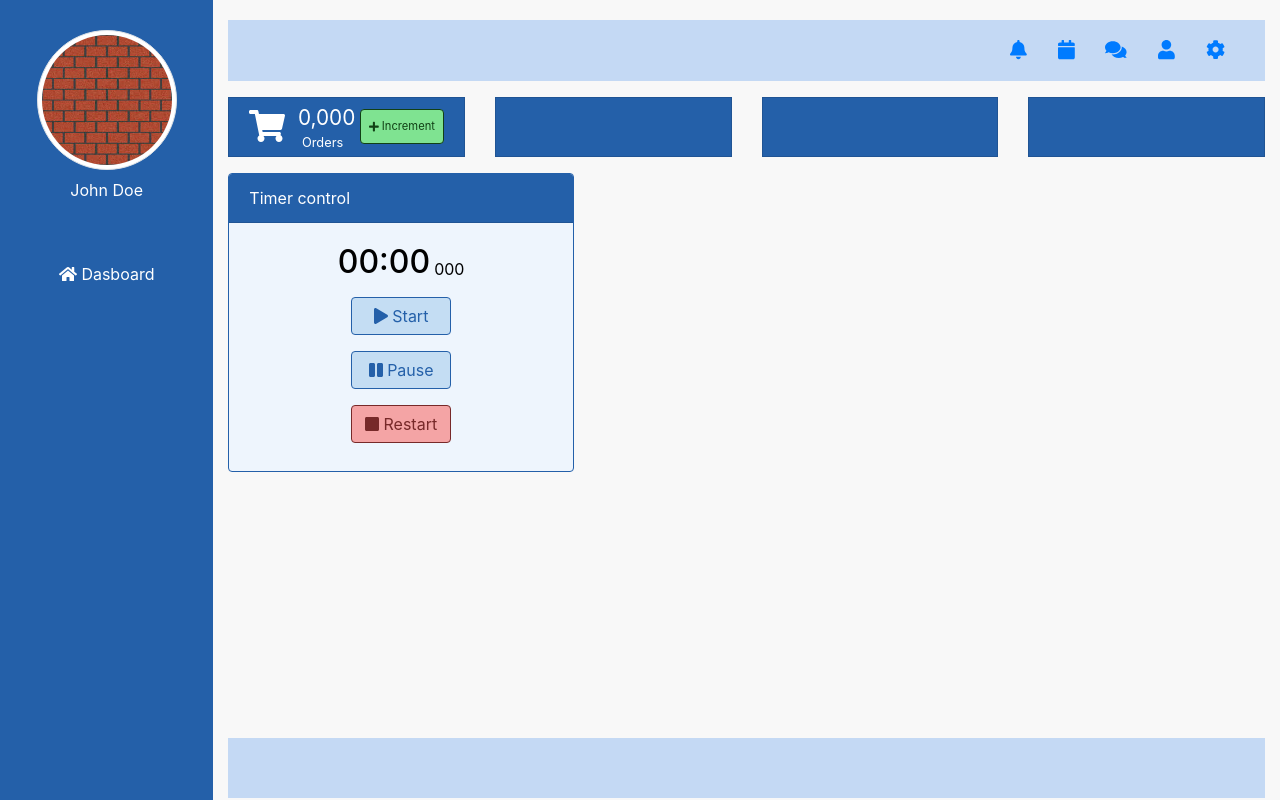
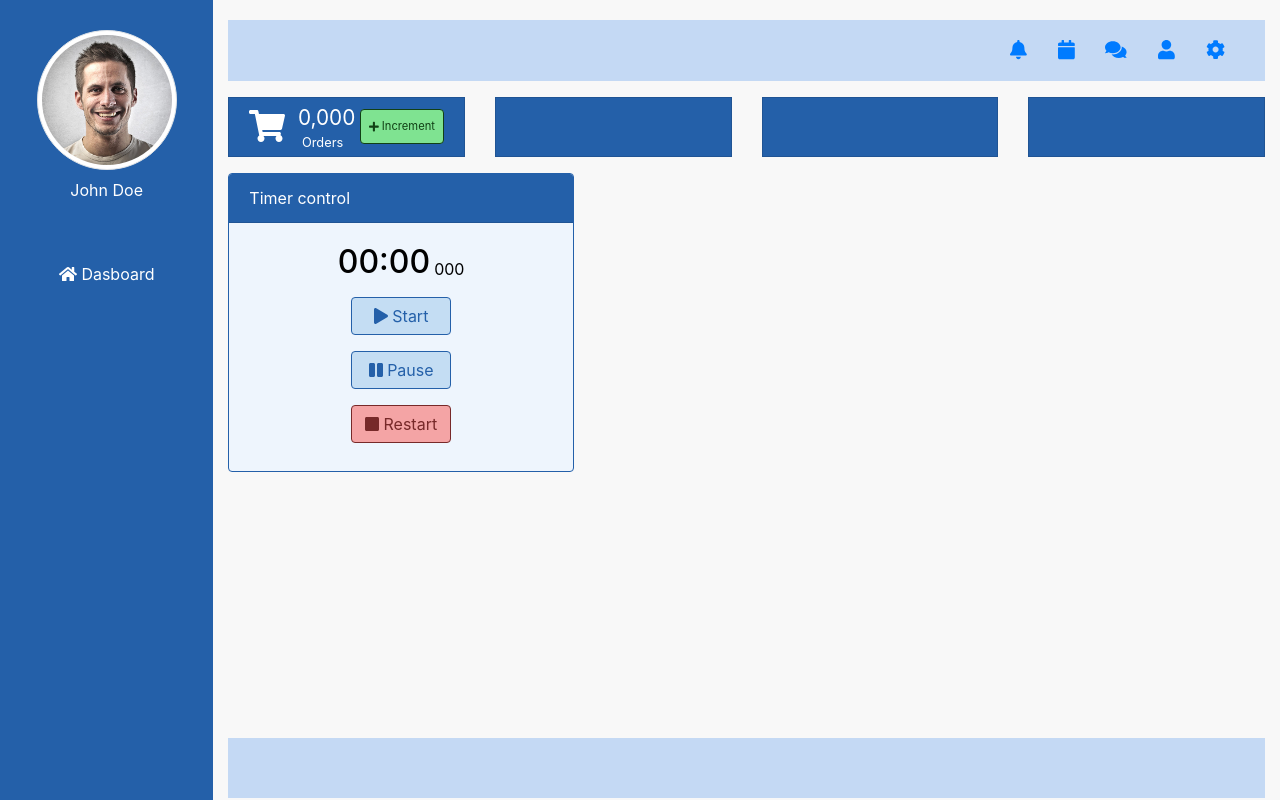
Before and after one commit to brunoc-cardoso/BytesFrontTest, an Angular app: page / in a window 1280 px wide. Built offline with nearby package versions, Linux system fonts and the light colour scheme.

Commit message:
alter profile photo

```diff
--- a/src/app/navigation/sidebar/sidebar.component.html
+++ b/src/app/navigation/sidebar/sidebar.component.html
@@ -1,7 +1,7 @@
 <nav id="sidebar" class="col-12">
   <div class="sidebar-header d-flex align-items-center flex-column mt-4">
     <picture>
-      <img src="../../../assets/image/profilePhoto.jpeg"
+      <img src="../../../assets/image/profilePhoto.jpg"
         class="img-fluid img-thumbnail circle rounded-circle" alt="profile Photo">
     </picture>
     <span class="mt-2">John Doe</span>
```
Also changed, not shown: src/assets/image/profilePhoto.jpeg (deleted), src/assets/image/profilePhoto.jpg.
